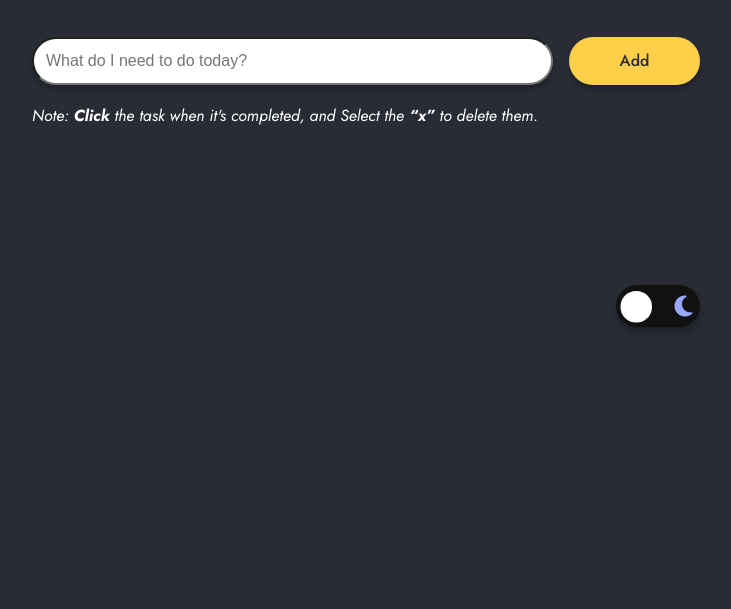
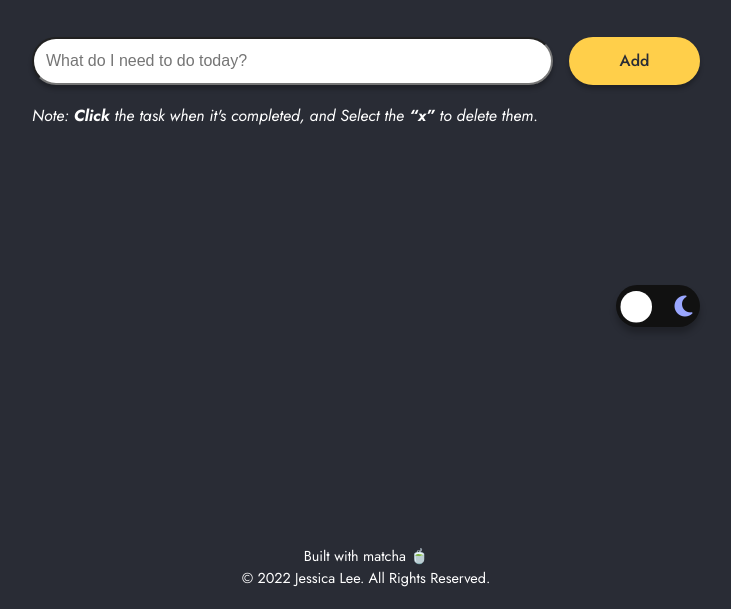
Before and after one commit to jessicamlee/todolist, a website: page index.html in a window 1280 px wide. Shown: the part 191-800 px from the top of the page, without its empty margins (274-1005 px from the left). Drawn offline with nearby package versions, Linux system fonts and the light colour scheme.

Commit message:
Added footer
Added footer

```diff
--- a/index.html
+++ b/index.html
@@ -7,10 +7,8 @@
         <title>My To Do List</title>
         <link rel="stylesheet" href="https://fonts.googleapis.com/css2?family=Jost:ital,wght@0,300;0,400;0,500;0,600;0,700;1,100;1,300;1,400;1,500;1,600;1,700&display=swap">
         <link rel="stylesheet" href="https://cdnjs.cloudflare.com/ajax/libs/font-awesome/6.1.1/css/all.min.css">
-        <link rel="stylesheet" type="text/css" href="styles/reset.css">
         <link rel="stylesheet" type="text/css" href="https://unpkg.com/aos@2.3.1/dist/aos.css">
         <link rel="stylesheet" type="text/css" href="build/css/main.css">
-        <!-- <link rel="stylesheet" type="text/css" href="styles/css/main.css"> -->
     </head>
     <body>
         <div class="theme-wrapper margin-center">
@@ -40,9 +38,12 @@
                     <input type="text" id="myAnswer" class="input" placeholder="What do I need to do today?">
                     <span onclick="newItem()" class="addBtn">Add</span>
                 </div>
-                <ul id="myUl">
-                </ul>
+                <ul id="myUl"></ul>
                 <p data-aos="flip-up" data-aos-delay="2200" class="line-height subtitle">Note&colon; <b>Click</b> the task when it&apos;s completed&comma; and Select the <b>&ldquo;x&rdquo;</b> to delete them&period;</p>
+                <footer>
+                    <p>Built with matcha 🍵</p>
+                    <p>&copy; 2022 Jessica Lee&period; All Rights Reserved&period;</p>
+                </footer>
             </div>
         </div>
         <script src="https://unpkg.com/aos@2.3.1/dist/aos.js"></script>
--- a/package.json
+++ b/package.json
@@ -11,7 +11,8 @@
   "version": "1.0.0",
   "main": "index.js",
   "scripts": {
-    "build": "C:/Users/jessi/Desktop/todolist/node_modules/.bin/gulp build_css"
+    "build": "C:/Users/jessi/Desktop/todolist/node_modules/.bin/gulp build_css",
+    "watch": "C:/Users/jessi/Desktop/todolist/node_modules/.bin/gulp watch"
   },
   "repository": {
     "type": "git",
--- a/src/sass/main.scss
+++ b/src/sass/main.scss
@@ -4,5 +4,7 @@
 @use '../sass/global/index';
 @use '../sass/partials/header';
 @use '../sass/todolist/todolist';
+@use '../sass/partials/footer';
+
 @use '../sass/keyframes/keyframes';
 @use '../sass/queries/queries';
--- /dev/null
+++ b/src/sass/partials/_footer.scss
@@ -0,0 +1,15 @@
+@use '../utilities' as *;
+
+footer {
+    position: fixed;
+    left: 0;
+    bottom: 0;
+    width: 100%;
+    padding: $sm $sm*2 $sm*1.5;
+
+    p {
+        @include font($white, $sm*0.9, $normal, $normal);
+        text-align: center;
+        margin-top: $xs;
+    }
+}
```
Also changed, not shown: build/css/main.css.
